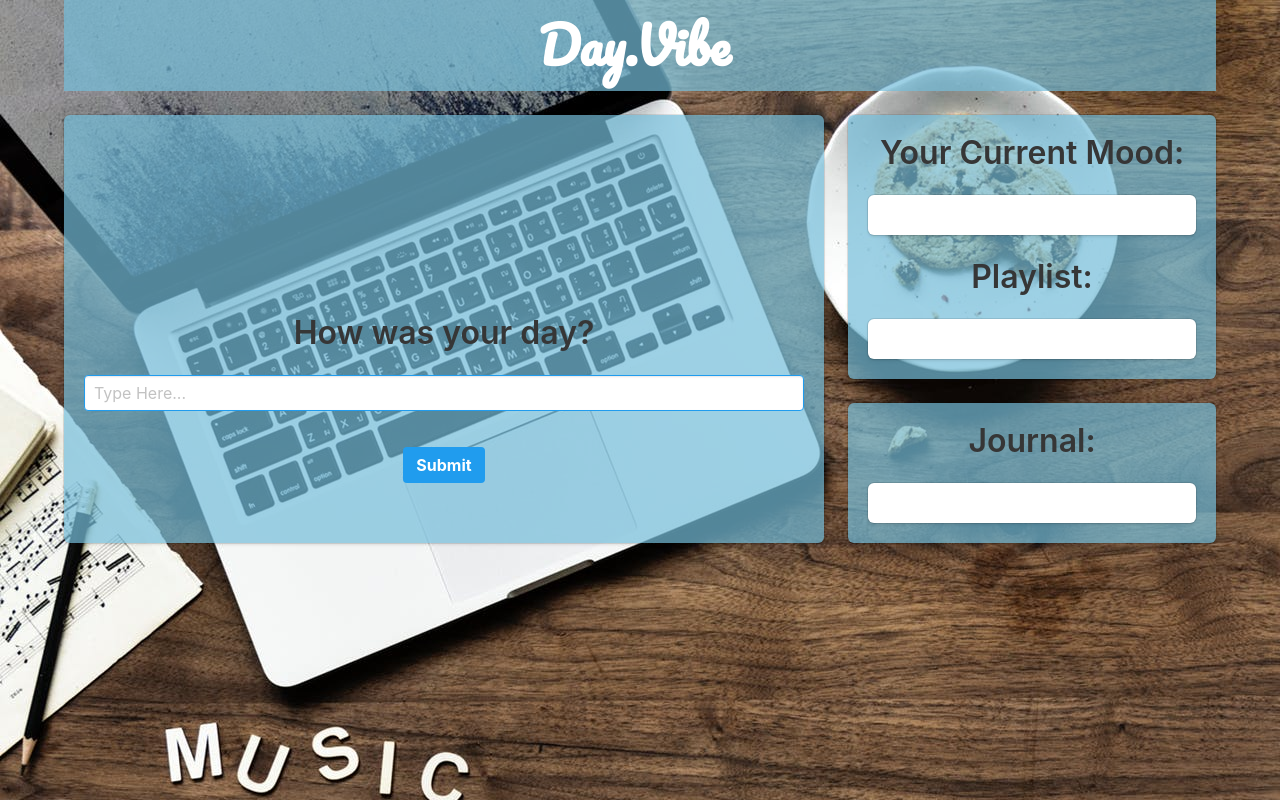
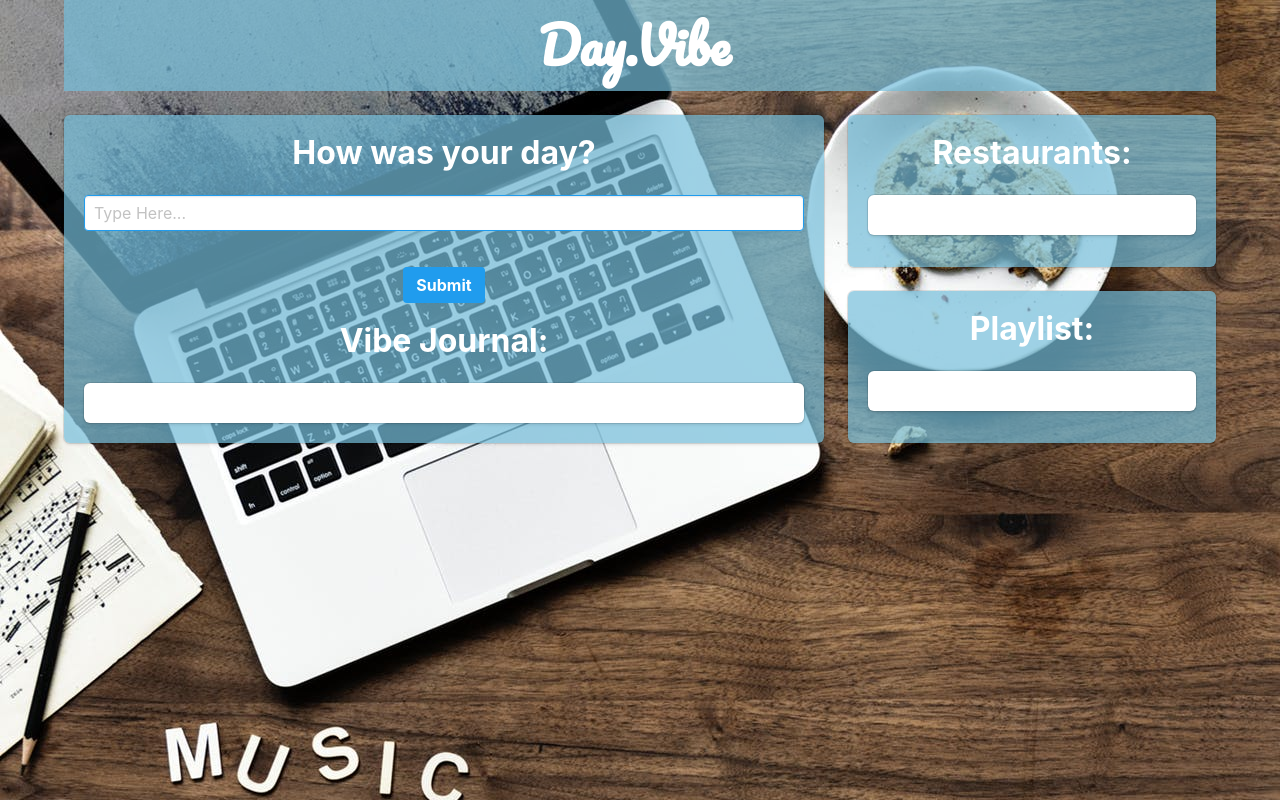
Before and after one commit to kd101jp14/projectone, a plain HTML site: page index.html in a window 1280 px wide. Drawn offline with nearby package versions, Linux system fonts and the light colour scheme; no server answers.

Commit message:
moved boxes around and finished styling

```diff
--- a/assets/css/style.css
+++ b/assets/css/style.css
@@ -2,6 +2,8 @@ html {
     background-image: url(../images/background.jpeg);
 
 }
+
+
 
 .navbar {
     background-color: rgba(117, 190, 218, 0.7 );
@@ -21,17 +23,13 @@ html {
 #mainContainer {
     text-align: center;
 }
-
-
 #questionDiv{
     background-color: rgba(117, 190, 218, 0.7);
-
     font-weight: bolder;
 }
 
-
-#question{
-    margin-top: 25%;
+.title{
+    color: white;
 
 }
 
@@ -40,4 +38,9 @@ html {
 }
 #journalBox{
     background-color: rgba(117, 190, 218, 0.7);
+
 }
+#journalp{
+    margin-top: 20px;
+
+}
--- a/index.html
+++ b/index.html
@@ -11,8 +11,8 @@
     <!-- External CSS File -->
     <link rel="stylesheet" type="text/css" href="assets/css/style.css">
     <!-- Google Font -->
-    <!-- <link href="https://fonts.googleapis.com/css?family=Overpass" rel="stylesheet"> -->
     <link href="https://fonts.googleapis.com/css?family=Pacifico" rel="stylesheet">
+
 
 </head>
 
@@ -28,27 +28,28 @@
         <div class="tile is-ancestor">
             <div class="tile is-parent">
                 <div class="tile is-child box" id="questionDiv">
-                    <p class="title" id="question">How was your day?</p>
+                    <p class="title" id="question"><b>How was your day?</b></p>
                     <div class="field">
                         <div class="control">
                             <input class="input is-info" id="userInput" type="text" placeholder="Type Here...">
                         </div>
                     </div> <br>
                     <a class="button is-info" id="submitButton">Submit</a>
+                    <br>
+                    <p class="title" id = "journalp"><b>Vibe Journal:</b></p>
+                    <div class="box" id="journalEntry">
+                    </div>
                 </div>
             </div>
             <div class="tile is-4 is-vertical is-parent">
                 <div class="tile is-child box" id= "outputBox">
-                    <p class="title">Your Current Mood:</p>
-                    <div class="box" id="moodOutput">
-                    </div>
-                    <p class="title">Playlist:</p>
-                    <div class="box" id="playlistOutput">
+                    <p class="title"><b>Restaurants:</b></p>
+                    <div class="box" id="restaurantOutput">
                     </div>
                 </div>
                 <div class="tile is-child box" id = "journalBox">
-                    <p class="title">Journal:</p>
-                    <div class="box" id="journalEntry">
+                    <p class="title"><b>Playlist:</b></p>
+                    <div class="box" id="playlistOutput">
                     </div>
                 </div>
             </div>
```
